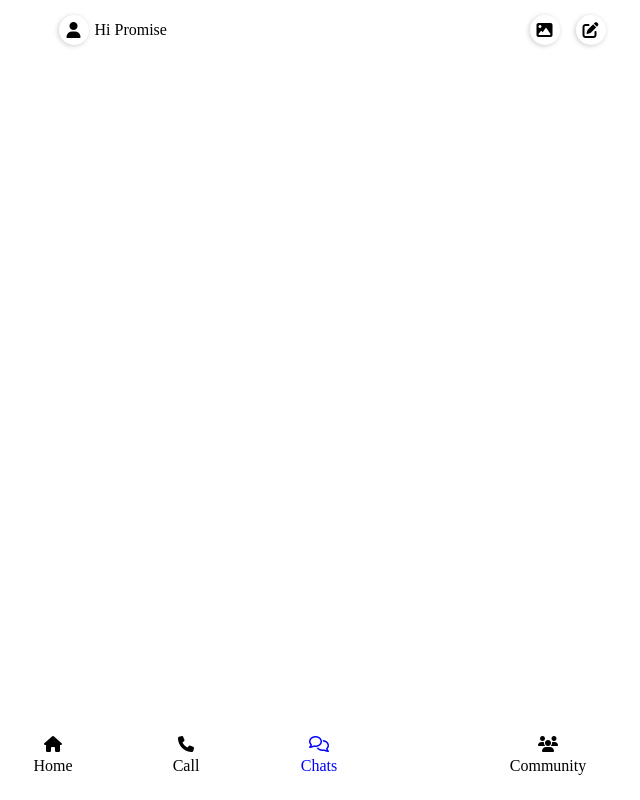
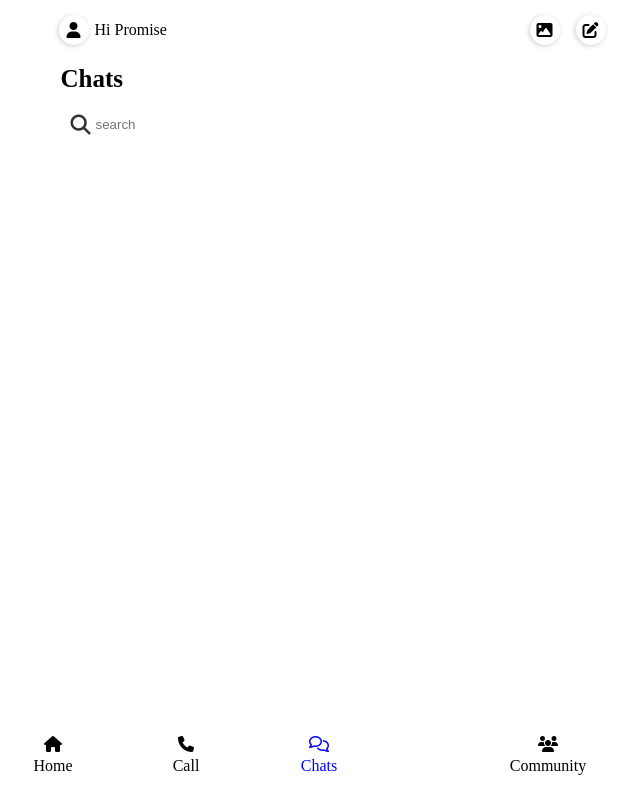
Before and after one commit to promzy5883/chat, a plain HTML site: page index.html in a window 1280 px wide. Shown: the whole page, without its empty margins (304-944 px from the left). Drawn offline with Linux system fonts and the light colour scheme.

Commit message:
searchbox

```diff
--- a/index.html
+++ b/index.html
@@ -43,6 +43,11 @@
           <div><i class="fa-solid fa-pen-to-square"></i></div>
         </div>
       </div>
+      <h2 class="title">Chats</h2>
+      <div class="searchbox">
+        <i class="fa-solid fa-magnifying-glass"></i>
+        <input type="search" placeholder="search" />
+      </div>
     </div>
     <script src="script.js"></script>
   </body>
--- a/style.css
+++ b/style.css
@@ -56,6 +56,7 @@ body {
   display: flex;
   justify-content: center;
   align-items: center;
+  cursor: pointer;
 }
 .dashboard__content-1 {
   display: flex;
@@ -73,6 +74,7 @@ body {
   justify-content: center;
   align-items: center;
   margin: 0 8px;
+  cursor: pointer;
 }
 .username {
   padding-left: 6px;
@@ -80,6 +82,33 @@ body {
 }
 .container {
   width: 100%;
+}
+
+.title {
+  font-size: 25px;
+  padding-top: 20px;
+  padding-left: 12px;
+  padding-bottom: 20px;
+}
+.searchbox {
+  display: flex;
+  padding-left: 22px;
+}
+.searchbox i {
+  font-size: 20px;
+  color: rgb(51, 48, 48);
+  align-self: center;
+}
+.searchbox input {
+  width: 100%;
+  padding-top: 4px;
+  padding-bottom: 4px;
+  border: none;
+  padding-left: 5px;
+}
+.searchbox input:focus {
+  border: none;
+  outline: none;
 }
 @media (min-width: 700px) {
   .nav {
```
